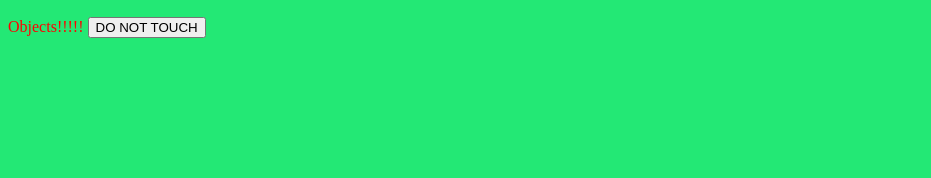
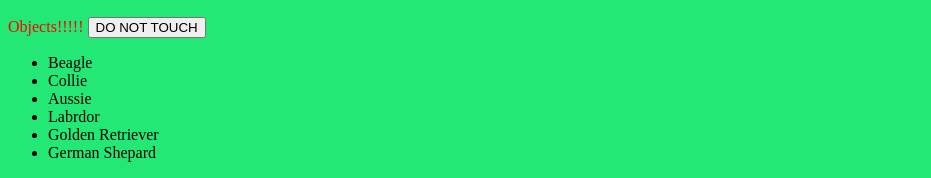
Before and after one commit to Blioudis/Brandon-ECS, a plain HTML site: page index.html in a window 1280 px wide. Shown: the part 720-898 px from the top of the page, without its empty margins (0-931 px from the left). Before the commit the page ends 800 px from the top, so only its background shows below. Drawn offline with Linux system fonts and the light colour scheme.

Commit message:
added a list

```diff
--- a/index.html
+++ b/index.html
@@ -12,6 +12,15 @@
 <font color="red">Objects!!!!!</font>
 <body bgcolor="23e875">
 <button>DO NOT TOUCH</button>
+<ul>
+  <li>Beagle</li>
+  <li>Collie</li>
+  <li>Aussie</li>
+  <li>Labrdor</li>
+  <li>Golden Retriever </li>
+  <li>German Shepard</li>
+
+</ul>
 
  </body>
 </html>
```
